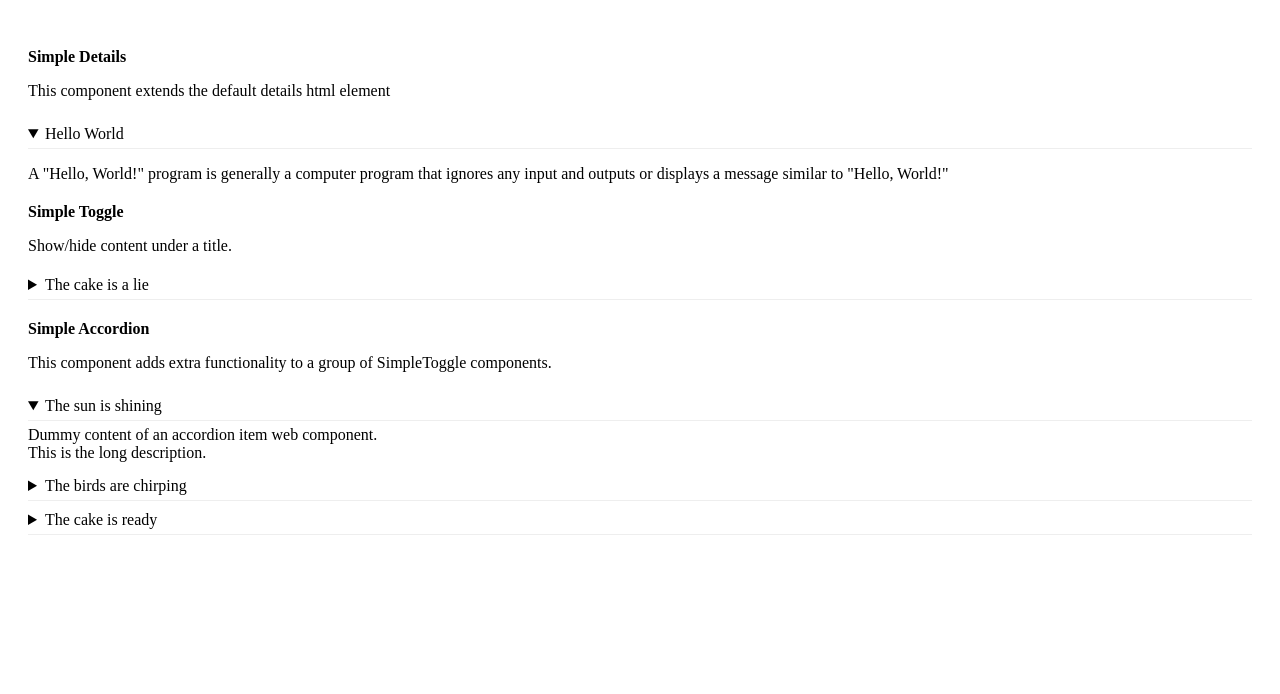
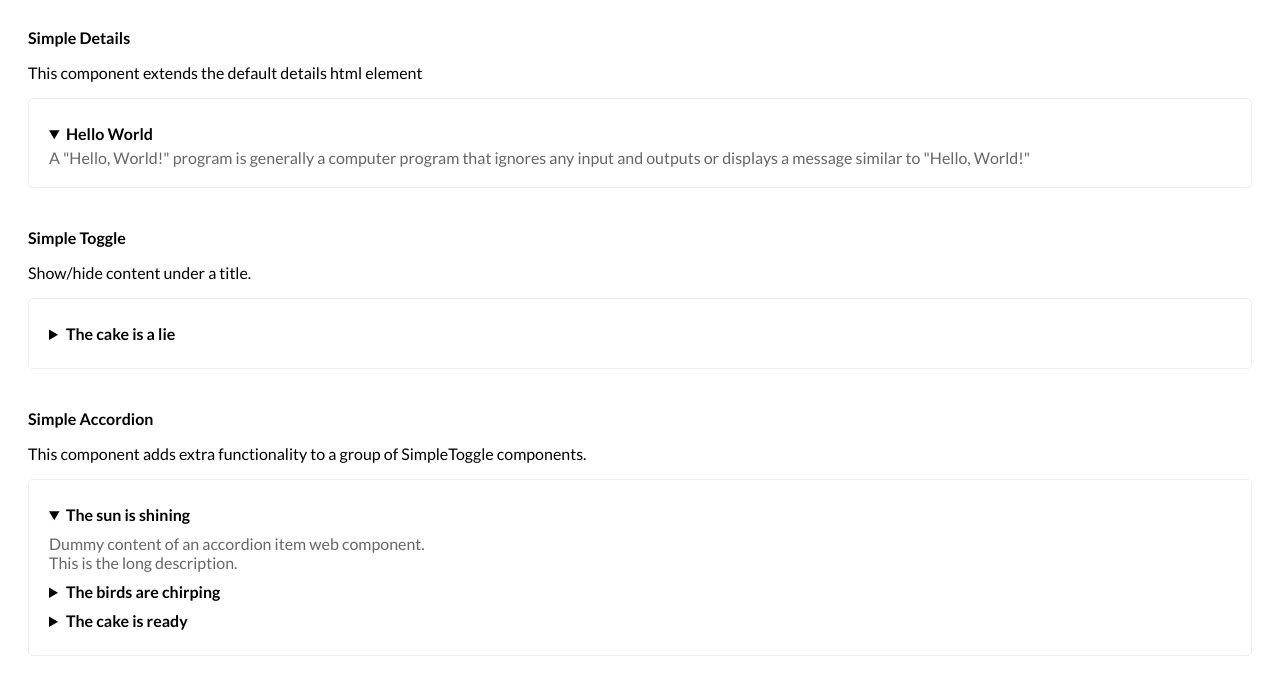
Before and after one commit to alexandrusin/simple-accordion, a website: page index.html in a window 1280 px wide. Drawn offline with Linux system fonts and the light colour scheme.

Commit message:
beautify

```diff
--- a/components/simple-details.js
+++ b/components/simple-details.js
@@ -20,11 +20,15 @@ class SimpleDetails extends HTMLDetailsElement {
 
     // attached lifecycle
     connectedCallback() {
+        const details = this;
         const title = this.getElementsByTagName("summary")[0];
+        details.style.color = "#666";
+
+        title.style.color = '#000';
         title.style.cursor = 'pointer';
-        title.style.borderBottom = '1px solid #EEE';
         title.style.padding = '5px 0';
         title.style.fontSize = '16px';
+        title.style.fontWeight = '700';
     }
 }
 
--- a/components/simple-toggle.js
+++ b/components/simple-toggle.js
@@ -2,15 +2,16 @@ const styles = `
     :host(simple-toggle) {
         display: block;
     }
+
     .details { display: none }
     .title {
         padding: 5px 0;
+        font-weight: bold;
 
         display: list-item;
         counter-increment: list-item 0;
         list-style: inside;
 
-        border-bottom: 1px solid #EEE;
         cursor: pointer;
     }
 
@@ -24,9 +25,7 @@ const styles = `
 
     .details {
         padding: 5px 0;
-    }
-    .wrapper {
-        margin-bottom: 5px;
+        color: #666;
     }
 `;
 
--- a/index.html
+++ b/index.html
@@ -4,23 +4,8 @@
         <meta charset="UTF-8">
         <meta http-equiv="X-UA-Compatible" content="IE=edge">
         <meta name="viewport" content="width=device-width, initial-scale=1.0">
+        <link rel="stylesheet" href="styles.css" />
         <title>Accordion Web Component Variations</title>
-        <style>
-            body {
-                padding: 20px;
-            }
-            simple-accordion,
-            details,
-            section {
-                margin: 20px 0;
-            }
-            /* .card {
-                padding: 10px 20px;
-                background: #CCC;
-                border-radius: 5px;
-            } */
-
-        </style>
     </head>
     <body>
         <section>
@@ -30,7 +15,7 @@
             <div class="card">
                 <details is="simple-details" open>
                     <summary>Hello World</summary>
-                    <p>A "Hello, World!" program is generally a computer program that ignores any input and outputs or displays a message similar to "Hello, World!"</p>
+                    A "Hello, World!" program is generally a computer program that ignores any input and outputs or displays a message similar to "Hello, World!"
                 </details>
             </div>
         </section>
@@ -65,8 +50,6 @@
             </div>
         </section>
 
-
-
         <script src="components/simple-accordion.js"  type="module"></script>
         <script src="components/simple-toggle.js" type="module"></script>
         <script src="components/simple-details.js"  type="module"></script>
--- /dev/null
+++ b/styles.css
@@ -0,0 +1,16 @@
+@import url('https://fonts.googleapis.com/css2?family=Lato:wght@400;700&display=swap');
+
+body {
+    font-family: 'Lato', sans-serif;
+    padding: 20px;
+}
+
+section {
+    margin-bottom: 40px;
+}
+
+.card {
+    padding: 20px;
+    border: 1px solid #EEE;
+    border-radius: 5px;
+}
```
Also changed, not shown: favicon.ico (added).
